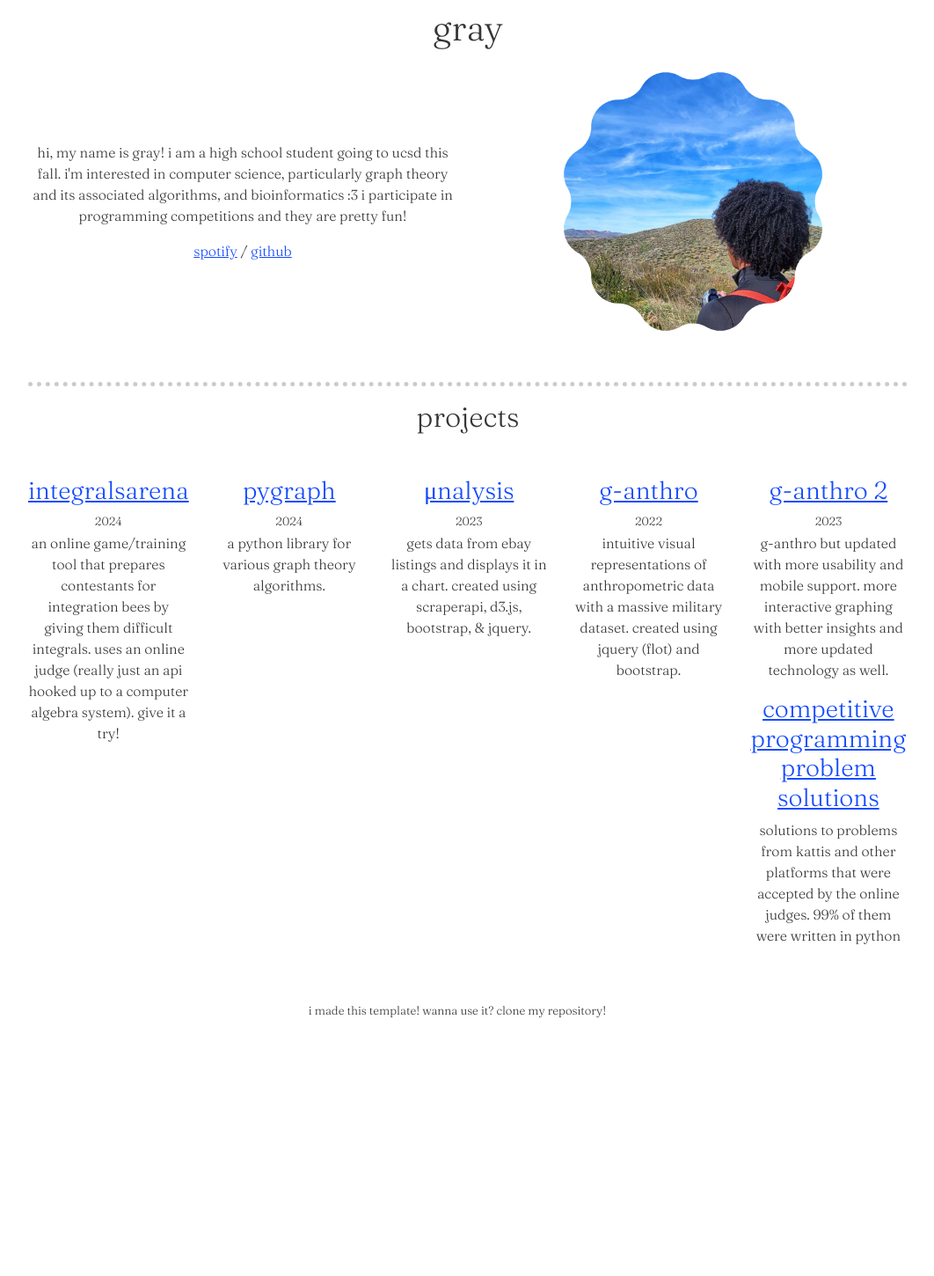
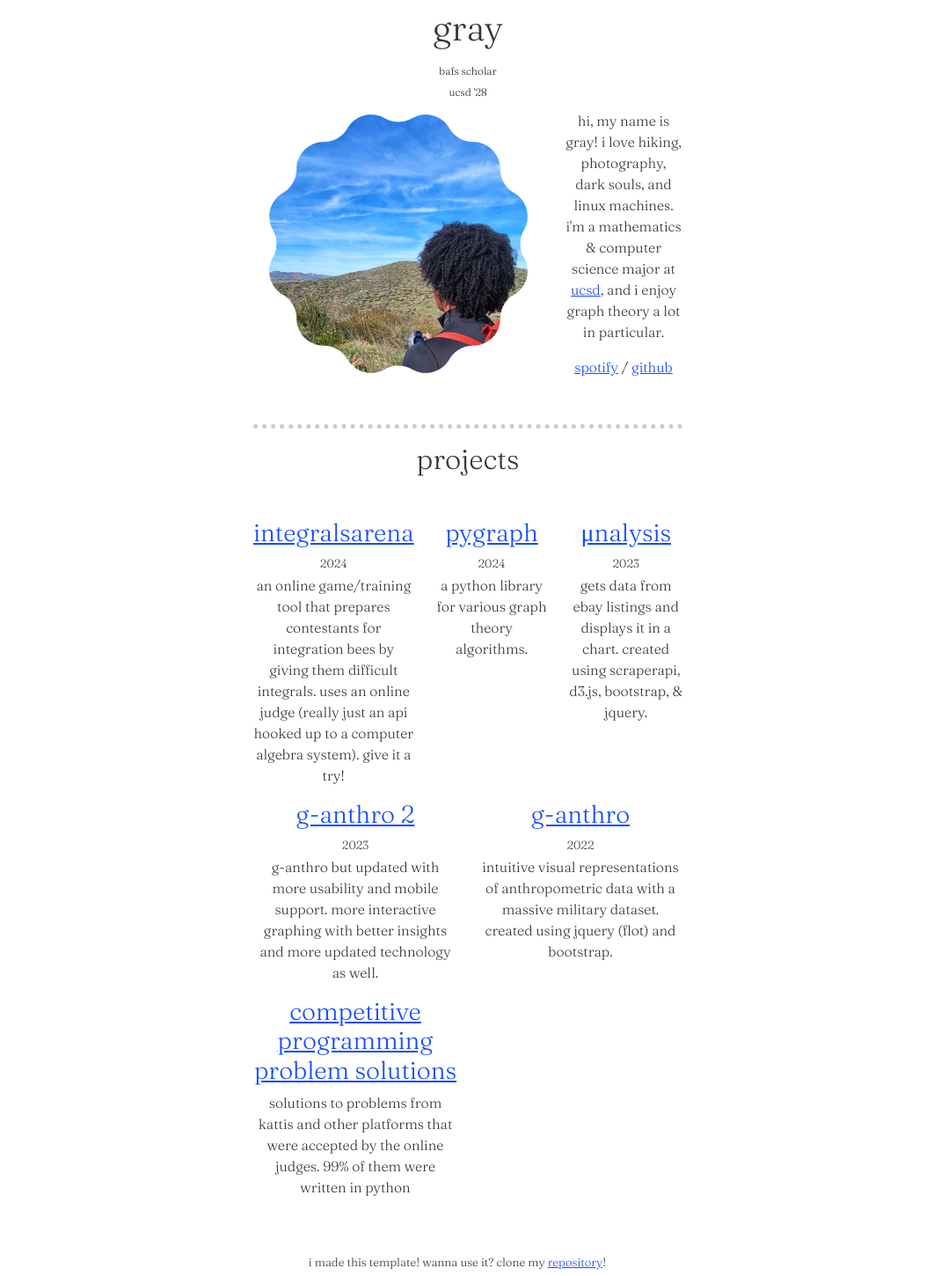
Before and after one commit to letlovewin/letlovewin.github.io, a plain HTML site: page index.html in a window 1280 px wide. Shown: the part 40-1490 px from the top of the page at 88% size, without its empty margins (108-1170 px from the left). Before the commit the page ends 1249 px from the top, so only its background shows below. Drawn offline with nearby package versions, Linux system fonts and the light colour scheme.

Commit message:
sizing changes

```diff
--- a/index.html
+++ b/index.html
@@ -6,28 +6,40 @@
     <meta name="viewport" content="width=device-width, initial-scale=1">
     <title>Gray</title>
     <link rel="icon" type="image/x-icon" href="images/favicon.png">
-  <link href="https://cdn.jsdelivr.net/npm/bootstrap@5.3.2/dist/css/bootstrap.min.css" rel="stylesheet" integrity="sha384-T3c6CoIi6uLrA9TneNEoa7RxnatzjcDSCmG1MXxSR1GAsXEV/Dwwykc2MPK8M2HN" crossorigin="anonymous">
-<script src="https://cdn.jsdelivr.net/npm/bootstrap@5.3.2/dist/js/bootstrap.bundle.min.js" integrity="sha384-C6RzsynM9kWDrMNeT87bh95OGNyZPhcTNXj1NW7RuBCsyN/o0jlpcV8Qyq46cDfL" crossorigin="anonymous"></script>
+    <link href="https://cdn.jsdelivr.net/npm/bootstrap@5.3.2/dist/css/bootstrap.min.css" rel="stylesheet"
+        integrity="sha384-T3c6CoIi6uLrA9TneNEoa7RxnatzjcDSCmG1MXxSR1GAsXEV/Dwwykc2MPK8M2HN" crossorigin="anonymous">
+    <script src="https://cdn.jsdelivr.net/npm/bootstrap@5.3.2/dist/js/bootstrap.bundle.min.js"
+        integrity="sha384-C6RzsynM9kWDrMNeT87bh95OGNyZPhcTNXj1NW7RuBCsyN/o0jlpcV8Qyq46cDfL"
+        crossorigin="anonymous"></script>
     <link href="stylesheet.css" rel="stylesheet">
     <link rel="preconnect" href="https://fonts.googleapis.com">
     <link rel="preconnect" href="https://fonts.gstatic.com" crossorigin>
-<link href="https://fonts.googleapis.com/css2?family=Fraunces:ital,opsz,wght@0,9..144,295;1,9..144,295&display=swap" rel="stylesheet">
+    <link href="https://fonts.googleapis.com/css2?family=Fraunces:ital,opsz,wght@0,9..144,295;1,9..144,295&display=swap"
+        rel="stylesheet">
 </head>
 
 <body>
     <div class="container text-center mt-5 main-container">
 
-    <h1><strong>gray</strong></h1>
+        <h1><strong>Gray</strong></h1>
+        <sub>BAFS Scholar</sub>
+        <br>
+        <sub>UCSD '28</sub>
         <div class="row">
-      <div class="col my-auto" >
-        <p>hi, my name is gray! i am a high school student going to UCSD this fall. i'm interested in computer science, particularly graph theory and its associated algorithms, and bioinformatics :3 i participate in programming competitions and they are pretty fun!</p>
-        <div class="text-center">
-          <a href="https://open.spotify.com/user/31cqcbbtywbimpako3psp3el6hmq?si=647be57882c44f9a">spotify</a> / <a href="https://github.com/letlovewin">github</a>
-        </div>
-      </div>
             <div class="col d-flex align-items-center justify-content-center">
                 <img src="images/face.png" class="my-auto" style="height:330px;max-width:330px;">
             </div>
+            <div class="col my-auto">
+                <p>hi, my name is gray! i love hiking, photography, dark souls, and linux machines. i'm a mathematics &
+                    computer science major at <a
+                        href="https://en.wikipedia.org/wiki/University_of_California,_San_Diego">ucsd</a>, and i enjoy
+                    graph theory a lot in particular.</p>
+                <div class="text-center">
+                    <a href="https://open.spotify.com/user/31cqcbbtywbimpako3psp3el6hmq?si=647be57882c44f9a">spotify</a>
+                    / <a href="https://github.com/letlovewin">github</a>
+                </div>
+            </div>
+
         </div>
         <br>
         <hr>
@@ -36,7 +48,9 @@
             <div class="col">
                 <h3><a href="https://integralsarena.tech">IntegralsArena</a></h3>
                 <p class="subtitle">2024</p>
-        <p>An online game/training tool that prepares contestants for integration bees by giving them difficult integrals. Uses an online judge (really just an API hooked up to a computer algebra system). Give it a try!</p>
+                <p>An online game/training tool that prepares contestants for integration bees by giving them difficult
+                    integrals. Uses an online judge (really just an API hooked up to a computer algebra system). Give it
+                    a try!</p>
             </div>
             <div class="col">
                 <h3><a href="https://github.com/letlovewin/PyGraph">PyGraph</a></h3>
@@ -46,24 +60,31 @@
             <div class="col">
                 <h3><a href="https://munalysis.web.app">μnalysis</a></h3>
                 <p class="subtitle">2023</p>
-        <p>Gets data from eBay listings and displays it in a chart. Created using ScraperAPI, D3.Js, Bootstrap, & JQuery.</p>
+                <p>Gets data from eBay listings and displays it in a chart. Created using ScraperAPI, D3.Js, Bootstrap,
+                    & JQuery.</p>
+            </div>
+            <div class="col">
+                <h3><a href="https://g-anthro-2.web.app/">g-anthro 2</a></h3>
+                <p class="subtitle">2023</p>
+                <p>g-anthro but updated with more usability and mobile support. more interactive graphing with better
+                    insights and more updated technology as well.</p>
+                <div class="col">
+                    <h3><a href="https://github.com/letlovewin/kattis-solutions/tree/main">competitive programming
+                            problem solutions</a></h3>
+                    <p>solutions to problems from kattis and other platforms that were accepted by the online judges.
+                        99% of them were written in python</p>
+                </div>
             </div>
             <div class="col">
                 <h3><a href="https://g-anthro.web.app">g-anthro</a></h3>
                 <p class="subtitle">2022</p>
-        <p>intuitive visual representations of anthropometric data with a massive military dataset. created using jquery (flot) and bootstrap.</p>
+                <p>intuitive visual representations of anthropometric data with a massive military dataset. created
+                    using jquery (flot) and bootstrap.</p>
             </div>
-      <div class="col">
-        <h3><a href="https://g-anthro-2.web.app/">g-anthro 2</a></h3>
-        <p class="subtitle">2023</p>
-        <p>g-anthro but updated with more usability and mobile support. more interactive graphing with better insights and more updated technology as well.</p>
-      <div class="col">
-        <h3><a href="https://github.com/letlovewin/kattis-solutions/tree/main">competitive programming problem solutions</a></h3>
-        <p>solutions to problems from kattis and other platforms that were accepted by the online judges. 99% of them were written in python</p>
-      </div>
-    </div>
+
             <div class="row my-5">
-      <p class="subtitle">i made this template! wanna use it? clone my <aref="https://github.com/letlovewin/letlovewin.github.io">repository</a>!</p>
+                <p class="subtitle">i made this template! wanna use it? clone my <a href="https:
+                        //github.com/letlovewin/letlovewin.github.io">repository</a>!</p>
             </div>
         </div>
 </body>
--- a/stylesheet.css
+++ b/stylesheet.css
@@ -49,9 +49,13 @@ hr {
   margin-bottom: 2px;
 }
 
-@media only screen and (min-width: 360px) {
+.main-container {
+  width: 40%;
+}
+
+@media only screen and (max-width: 360px) {
   .main-container {
-    max-width: 80%;
+    width: 90%;
   }
 
   .bio-container {
```
Lines whose indentation alone changed are shown as unchanged.
